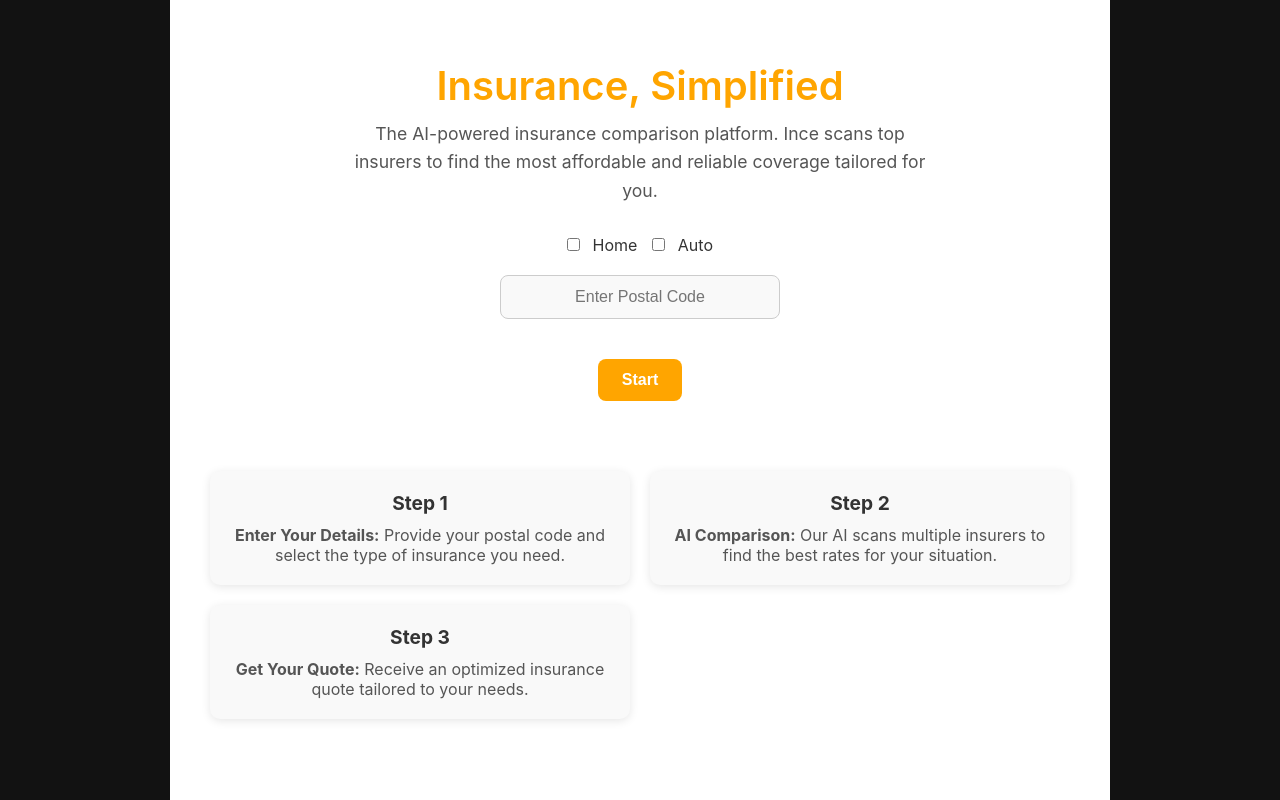
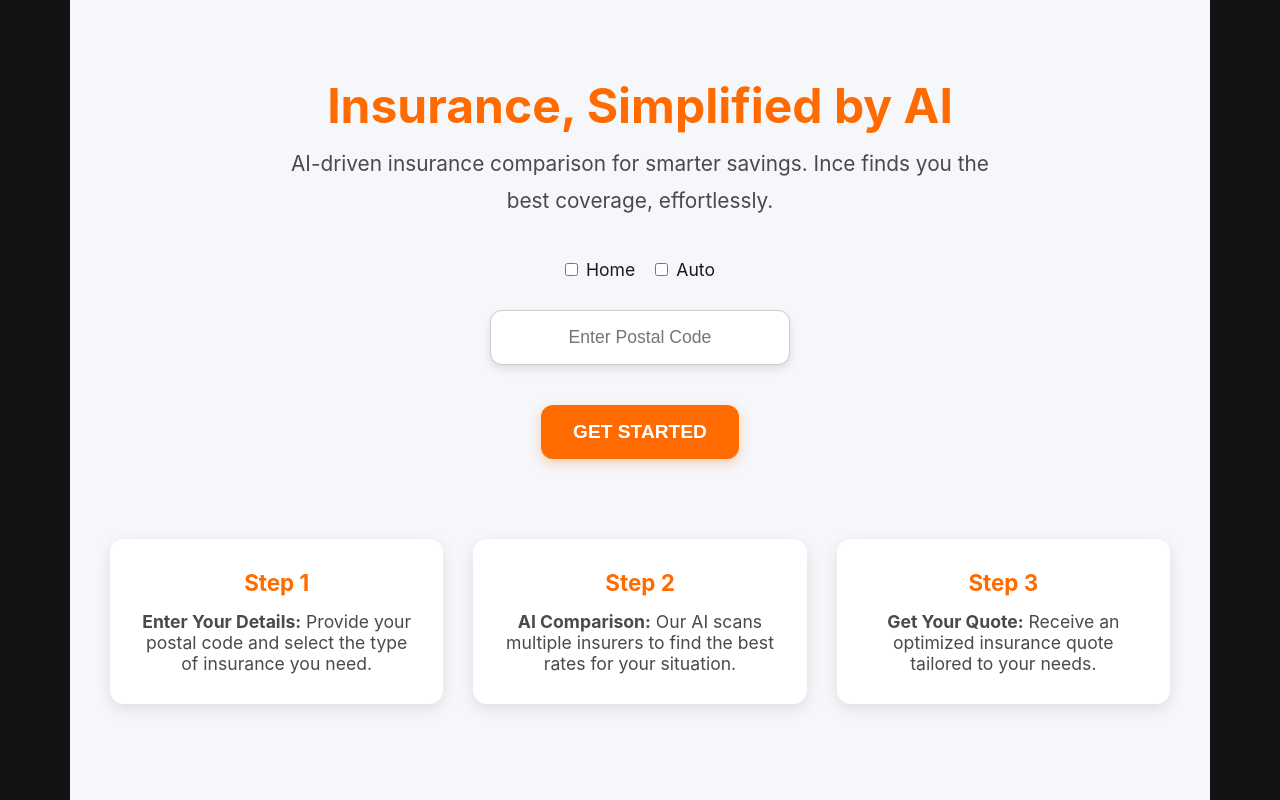
Before and after one commit to vidx3m/ince, a Next.js app: page / in a window 1280 px wide. Built offline with nearby package versions, Linux system fonts and the light colour scheme.

Commit message:
Updated landing page with How It Works section

```diff
--- a/pages/index.tsx
+++ b/pages/index.tsx
@@ -8,24 +8,24 @@
             justifyContent: "center",
             alignItems: "center",
             minHeight: "100vh",
-            backgroundColor: "#FFFFFF",
+            backgroundColor: "#f5f7fa",
             fontFamily: "Inter, sans-serif",
-            color: "#333",
+            color: "#1a1a1a",
             padding: "20px",
             textAlign: "center"
         }}>
-            <h1 style={{ fontSize: "2.5rem", fontWeight: "600", marginBottom: "10px", color: "#FFA500" }}>
-                Insurance, Simplified
+            <h1 style={{ fontSize: "3rem", fontWeight: "700", marginBottom: "10px", color: "#ff6b00" }}>
+                Insurance, Simplified by AI
             </h1>
-            <p style={{ fontSize: "1.1rem", maxWidth: "600px", marginBottom: "30px", color: "#555", lineHeight: "1.6" }}>
-                The AI-powered insurance comparison platform. Ince scans top insurers to find the most affordable and reliable coverage tailored for you.
+            <p style={{ fontSize: "1.3rem", maxWidth: "700px", marginBottom: "40px", color: "#4a4a4a", lineHeight: "1.8" }}>
+                AI-driven insurance comparison for smarter savings. Ince finds you the best coverage, effortlessly.
             </p>
 
-            <div style={{ display: "flex", justifyContent: "center", gap: "15px", marginBottom: "20px", flexWrap: "wrap" }}>
-                <label style={{ fontSize: "1rem", cursor: "pointer" }}>
+            <div style={{ display: "flex", justifyContent: "center", gap: "20px", marginBottom: "30px", flexWrap: "wrap" }}>
+                <label style={{ fontSize: "1.1rem", cursor: "pointer", display: "flex", alignItems: "center" }}>
                     <input type="checkbox" id="home" name="insuranceType" value="home" style={{ marginRight: "8px" }} /> Home
                 </label>
-                <label style={{ fontSize: "1rem", cursor: "pointer" }}>
+                <label style={{ fontSize: "1.1rem", cursor: "pointer", display: "flex", alignItems: "center" }}>
                     <input type="checkbox" id="auto" name="insuranceType" value="auto" style={{ marginRight: "8px" }} /> Auto
                 </label>
             </div>
@@ -34,16 +34,17 @@
                 type="text"
                 placeholder="Enter Postal Code"
                 style={{
-                    padding: "12px",
-                    borderRadius: "8px",
-                    width: "280px",
+                    padding: "16px",
+                    borderRadius: "12px",
+                    width: "300px",
                     textAlign: "center",
-                    fontSize: "1rem",
+                    fontSize: "1.1rem",
                     border: "1px solid #ccc",
-                    backgroundColor: "#f9f9f9",
-                    color: "#333",
+                    backgroundColor: "#ffffff",
+                    color: "#1a1a1a",
                     outline: "none",
-                    marginBottom: "20px"
+                    marginBottom: "20px",
+                    boxShadow: "0 4px 8px rgba(0, 0, 0, 0.1)"
                 }}
             />
 
@@ -51,63 +52,65 @@
 
             <Link href="/get-a-quote">
                 <button className="button" style={{
-                    padding: "12px 24px",
-                    fontSize: "1rem",
-                    borderRadius: "8px",
+                    padding: "16px 32px",
+                    fontSize: "1.2rem",
+                    borderRadius: "12px",
                     cursor: "pointer",
-                    backgroundColor: "#FFA500",
+                    backgroundColor: "#ff6b00",
                     color: "white",
                     border: "none",
                     transition: "all 0.3s ease-in-out",
-                    fontWeight: "bold"
+                    fontWeight: "bold",
+                    boxShadow: "0 4px 12px rgba(255, 107, 0, 0.3)",
+                    textTransform: "uppercase"
                 }}>
-                    Start
+                    Get Started
                 </button>
             </Link>
 
             <div style={{
-                marginTop: "50px",
-                maxWidth: "900px",
+                marginTop: "60px",
+                maxWidth: "1100px",
                 display: "grid",
-                gridTemplateColumns: "repeat(auto-fit, minmax(280px, 1fr))",
-                gap: "20px",
+                gridTemplateColumns: "repeat(auto-fit, minmax(320px, 1fr))",
+                gap: "30px",
                 justifyContent: "center",
                 alignItems: "center",
                 width: "100%",
                 padding: "20px"
             }}>
                 <div style={{
-                    padding: "20px",
-                    borderRadius: "10px",
-                    backgroundColor: "#f9f9f9",
+                    padding: "30px",
+                    borderRadius: "14px",
+                    backgroundColor: "#ffffff",
                     textAlign: "center",
-                    boxShadow: "0 2px 10px rgba(0, 0, 0, 0.1)",
+                    boxShadow: "0 5px 15px rgba(0, 0, 0, 0.1)",
                     transition: "transform 0.3s ease-in-out",
                 }}>
-                    <h2 style={{ fontSize: "1.2rem", marginBottom: "10px" }}>Step 1</h2>
-                    <p style={{ fontSize: "1rem", color: "#555" }}><strong>Enter Your Details:</strong> Provide your postal code and select the type of insurance you need.</p>
+                    <h2 style={{ fontSize: "1.4rem", marginBottom: "15px", color: "#ff6b00" }}>Step 1</h2>
+                    <p style={{ fontSize: "1.1rem", color: "#4a4a4a" }}><strong>Enter Your Details:</strong> Provide your postal code and select the type of insurance you need.</p>
                 </div>
                 <div style={{
-                    padding: "20px",
-                    borderRadius: "10px",
-                    backgroundColor: "#f9f9f9",
+                    padding: "30px",
+                    borderRadius: "14px",
+                    backgroundColor: "#ffffff",
                     textAlign: "center",
-                    boxShadow: "0 2px 10px rgba(0, 0, 0, 0.1)",
+                    boxShadow: "0 5px 15px rgba(0, 0, 0, 0.1)",
                     transition: "transform 0.3s ease-in-out",
                 }}>
-                    <h2 style={{ fontSize: "1.2rem", marginBottom: "10px" }}>Step 2</h2>
-                    <p style={{ fontSize: "1rem", color: "#555" }}><strong>AI Comparison:</strong> Our AI scans multiple insurers to find the best rates for your situation.</p>
+                    <h2 style={{ fontSize: "1.4rem", marginBottom: "15px", color: "#ff6b00" }}>Step 2</h2>
+                    <p style={{ fontSize: "1.1rem", color: "#4a4a4a" }}><strong>AI Comparison:</strong> Our AI scans multiple insurers to find the best rates for your situation.</p>
                 </div>
                 <div style={{
-                    padding: "20px",
-                    borderRadius: "10px",
-                    backgroundColor: "#f9f9f9",
+                    padding: "30px",
+                    borderRadius: "14px",
+                    backgroundColor: "#ffffff",
                     textAlign: "center",
-                    boxShadow: "0 2px 10px rgba(0, 0, 0, 0.1)",
+                    boxShadow: "0 5px 15px rgba(0, 0, 0, 0.1)",
                     transition: "transform 0.3s ease-in-out",
                 }}>
-                    <h2 style={{ fontSize: "1.2rem", marginBottom: "10px" }}>Step 3</h2>
-                    <p style={{ fontSize: "1rem", color: "#555" }}><strong>Get Your Quote:</strong> Receive an optimized insurance quote tailored to your needs.</p>
+                    <h2 style={{ fontSize: "1.4rem", marginBottom: "15px", color: "#ff6b00" }}>Step 3</h2>
+                    <p style={{ fontSize: "1.1rem", color: "#4a4a4a" }}><strong>Get Your Quote:</strong> Receive an optimized insurance quote tailored to your needs.</p>
                 </div>
             </div>
         </div>
```
